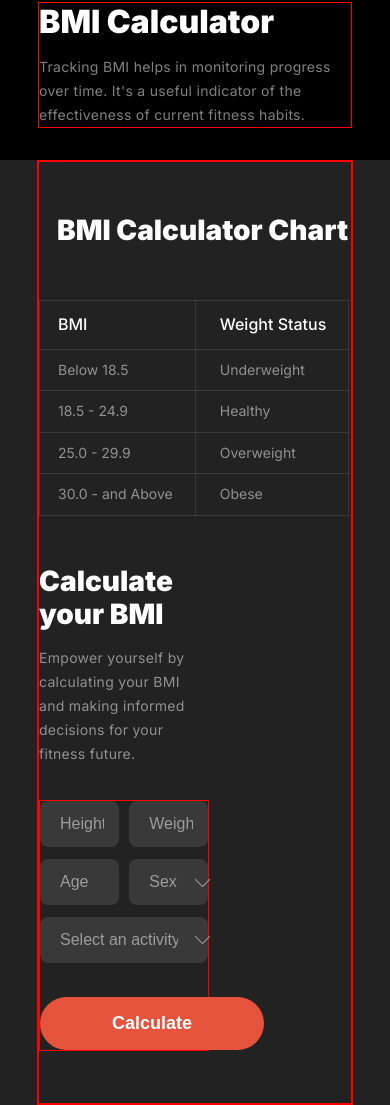
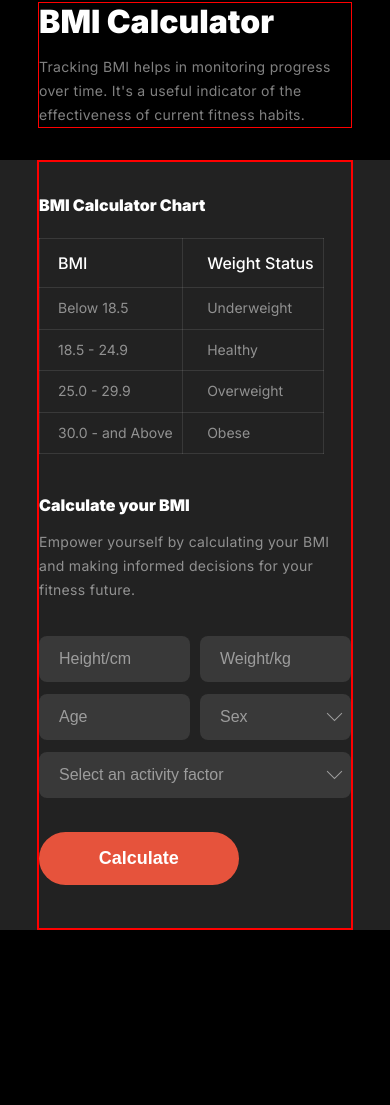
Before and after one commit to Soraiya11-7/Assignment-2-solution, a plain HTML site: page index.html in a window 390 px wide. Shown: the part 3418-4523 px from the top of the page. After the commit the page ends 4436 px from the top, so only its background shows below. Drawn offline with Linux system fonts and the light colour scheme; a web font is replaced by a local one.

Commit message:
Responsive-BMI section is added

```diff
--- a/index.html
+++ b/index.html
@@ -119,7 +119,7 @@
         <div class="BMI-container">
             <div class="BMI-content">
                 <div class="BMI-chart">
-                    <h2 id="one">BMI Calculator Chart</h2>
+                    <h2>BMI Calculator Chart</h2>
                     <table>
                         <thead>
                             <tr>
--- a/style.css
+++ b/style.css
@@ -527,7 +527,7 @@ td{
 
 }
 .form-container{
-    border: 1px solid red;
+    /* border: 1px solid red; */
     display: flex;
     flex-direction: column;
     width: 100%;
@@ -590,7 +590,7 @@ select{
 
 }
 .btn-width{
-    width: 224px;
+    width: 42%;
 }
 
 
@@ -817,6 +817,52 @@ select{
             font-size: 32px;
             margin-bottom: 14px;
         }
+        .BMI-chart{
+            margin-bottom: 0px;
+        }
+
+        .BMI-chart h2{
+            margin: 34px 0px 23px 0px;
+            font-size: 16px;
+        }
+        table{
+            width: 285px;
+            /* height: 216px; */
+
+        }
+
+        /* #one{
+            padding-left: 18px;
+        }
+        #two{
+            padding-left: 23px;
+        } */
+        .BMI-form{
+            width: 100%;
+            /* margin: 0 auto; */
+            /* padding: 30px; */
+        }
+        .BMI-form h3{
+            margin-top: 42px;
+            font-size: 16px;
+            margin-bottom: 14px;
+
+        }
+        .form-container{
+            margin-bottom: 43px;
+        }
+        .w-factor{
+            display: block;
+            width: 100%;
+            margin-bottom: 34px;
+            background-position: calc(100% - 20px) center;
+            padding-right: 30px;
+
+        }
+        .btn-width{
+            width: 64%;
+        }
+
 
 
 
```
